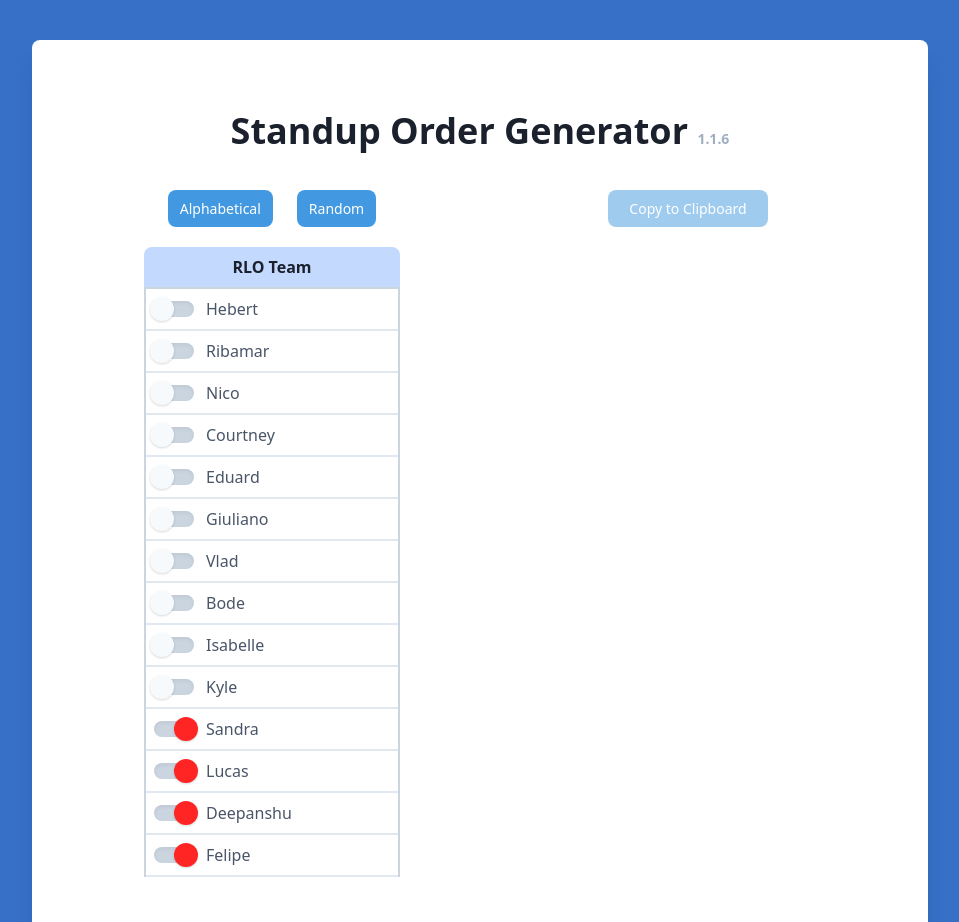
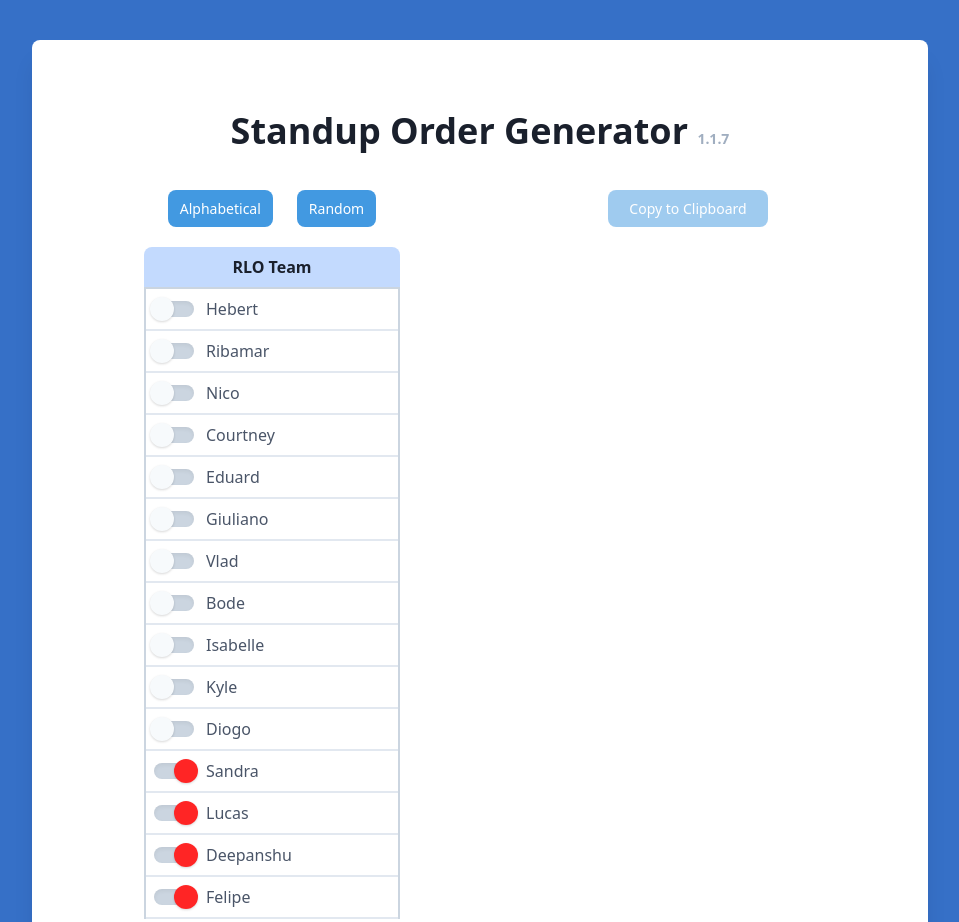
Before and after one commit to hebertporto/rlo-order-generator, a Gatsby site: page / in a window 1280 px wide. Shown: the top 922 px of the page, without its empty margins (160-1119 px from the left). Built offline with nearby package versions, Linux system fonts and the light colour scheme; Gatsby itself is replaced by a stand-in of ours; what @tailwindcss/custom-forms would draw is missing.

Commit message:
add Diogo to the team

```diff
--- a/src/hooks/useRandomizer.ts
+++ b/src/hooks/useRandomizer.ts
@@ -23,6 +23,7 @@
   { isMissing: false, name: "Bode" },
   { isMissing: false, name: "Isabelle" },
   { isMissing: false, name: "Kyle" },
+  { isMissing: false, name: "Diogo" },
   { isMissing: true, name: "Sandra" },
   { isMissing: true, name: "Lucas" },
   { isMissing: true, name: "Deepanshu" },
--- a/src/pages/index.tsx
+++ b/src/pages/index.tsx
@@ -20,7 +20,7 @@
     <Layout>
       <h1 className="text-center text-4xl font-semibold">
         Standup Order Generator{" "}
-        <small className="text-gray-500 text-sm">1.1.6</small>
+        <small className="text-gray-500 text-sm">1.1.7</small>
       </h1>
       <section className=" flex flex-row mt-8">
         <div className="flex-1 flex flex-col items-center">
```
